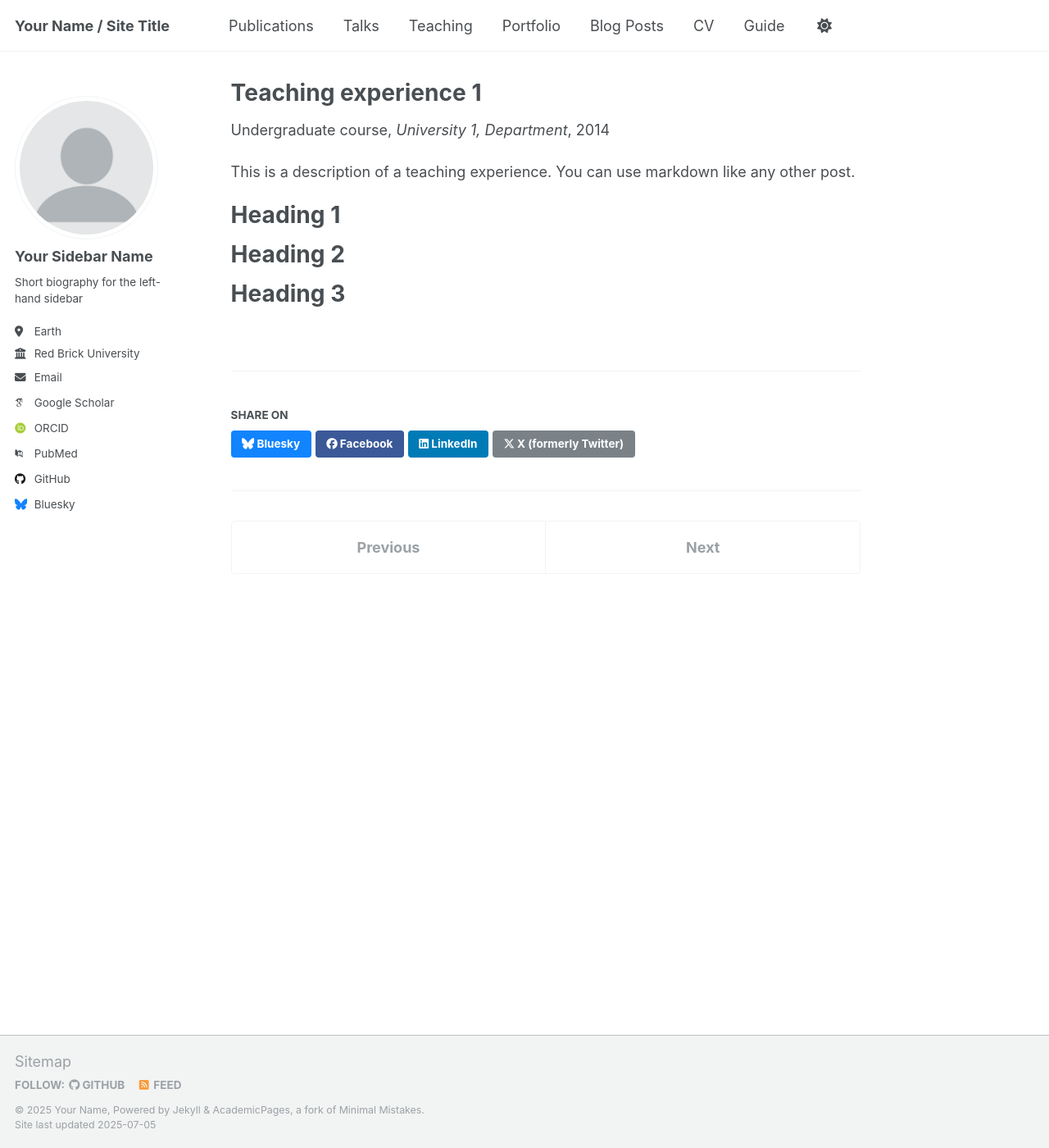
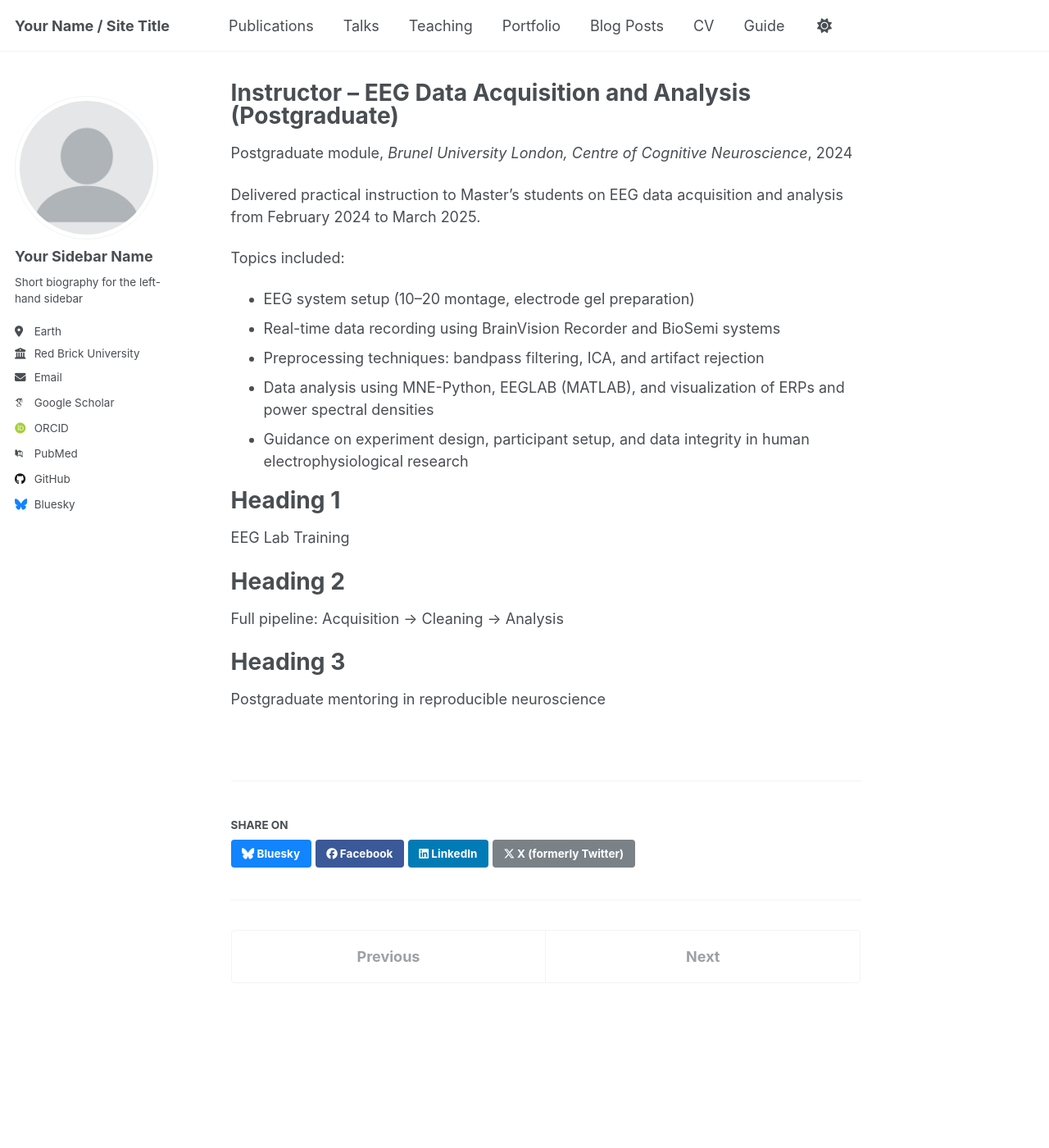
Before and after one commit to awaknd-1/awaknd-1.github.io, a Jekyll site: the page built from _teaching/2014-spring-teaching-1.md, in a window 1280 px wide and 1400 px high. Shown: the whole window at 82% size. Built offline with Jekyll 4.4.1, drawn with Linux system fonts in a browser that asks for light colours; some web fonts are replaced; a script that is not in the unit is left out.

Commit message:
Update 2014-spring-teaching-1.md

```diff
--- a/_teaching/2014-spring-teaching-1.md
+++ b/_teaching/2014-spring-teaching-1.md
@@ -1,20 +1,34 @@
 ---
-title: "Teaching experience 1"
+title: "Instructor – EEG Data Acquisition and Analysis (Postgraduate)"
 collection: teaching
-type: "Undergraduate course"
-permalink: /teaching/2014-spring-teaching-1
-venue: "University 1, Department"
-date: 2014-01-01
-location: "City, Country"
+type: "Postgraduate module"
+permalink: /teaching/2024-spring-eeg-teaching
+venue: "Brunel University London, Centre of Cognitive Neuroscience"
+date: 2024-02-01
+location: "London, United Kingdom"
 ---
 
-This is a description of a teaching experience. You can use markdown like any other post.
+Delivered practical instruction to Master's students on EEG data acquisition and analysis from February 2024 to March 2025.
+
+Topics included:
+
+- EEG system setup (10–20 montage, electrode gel preparation)
+- Real-time data recording using BrainVision Recorder and BioSemi systems
+- Preprocessing techniques: bandpass filtering, ICA, and artifact rejection
+- Data analysis using MNE-Python, EEGLAB (MATLAB), and visualization of ERPs and power spectral densities
+- Guidance on experiment design, participant setup, and data integrity in human electrophysiological research
 
 Heading 1
 ======
 
+EEG Lab Training
+
 Heading 2
 ======
 
+Full pipeline: Acquisition → Cleaning → Analysis
+
 Heading 3
 ======
+
+Postgraduate mentoring in reproducible neuroscience
```
